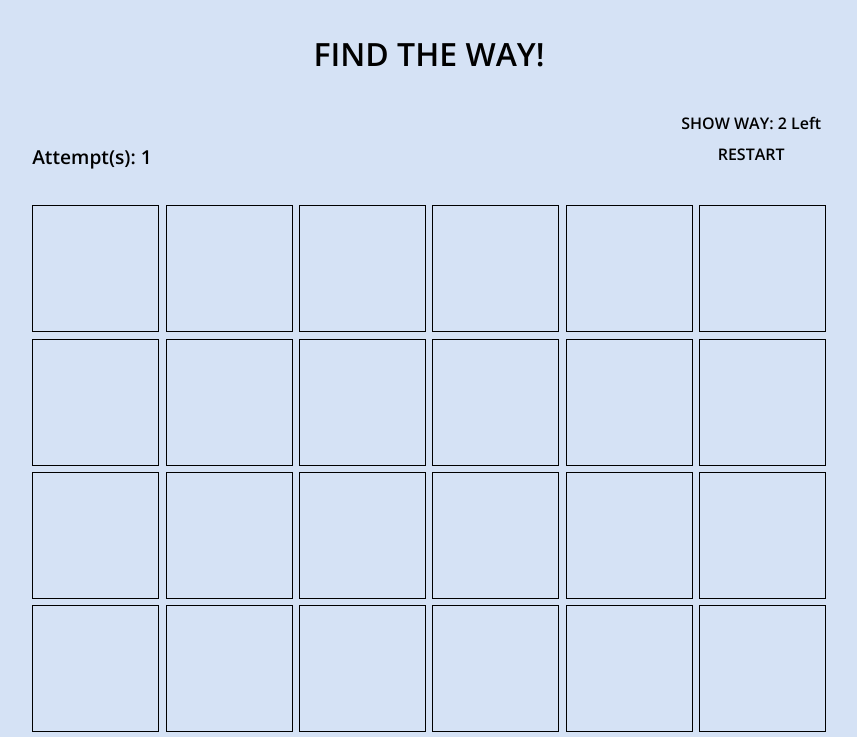
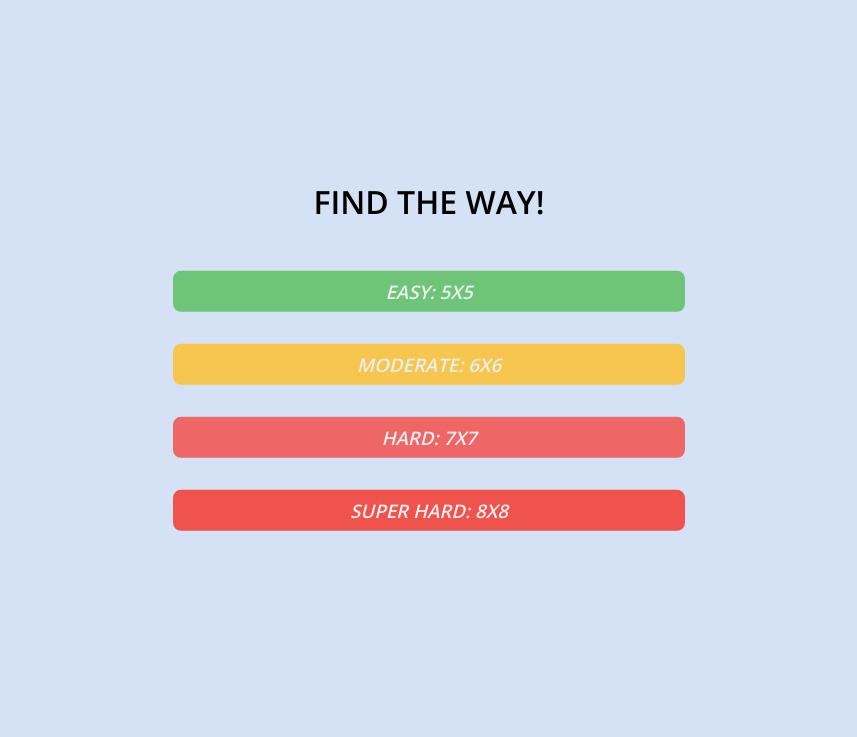
Before and after one commit to jeffoo713/find_the_way, a React app in the folder client/: page / in a window 1280 px wide. Shown: the top 737 px of the page, without its empty margins (211-1068 px from the left). Built offline with nearby package versions, Linux system fonts and the light colour scheme.

Commit message:
create LevelSelection and style it

```diff
--- a/client/src/App.tsx
+++ b/client/src/App.tsx
@@ -1,11 +1,12 @@
-import './app.scss';
+import styles from './app.module.scss';
 import Board from './components/Board/Board';
+import LevelSelection from './components/LevelSelection/LevelSelection';
 
 function App() {
   return (
-    <div className='app'>
-      <h1>FIND THE WAY!</h1>
-      <Board />
+    <div className={styles.app}>
+      <LevelSelection />
+      {/* <Board /> */}
     </div>
   );
 }
--- /dev/null
+++ b/client/src/app.module.scss
@@ -0,0 +1,47 @@
+* {
+  box-sizing: border-box;
+  padding: 0;
+  margin: 0;
+}
+
+body {
+  background-color: #d5e2f5;
+  font-family: 'Inconsolata', monospace;
+  font-family: 'Open Sans', sans-serif;
+}
+
+.app {
+  width: 100vw;
+  height: 100vh;
+  padding: 2rem;
+
+  // .level_select_item_group {
+  //   display: flex;
+  //   flex-direction: column;
+  //   align-items: center;
+  //   margin-top: 3rem;
+
+  //   .level_select_item {
+  //     display: flex;
+  //     flex-direction: column;
+  //     align-items: center;
+  //     margin-bottom: 1rem;
+  //     cursor: pointer;
+  //     padding: 0.5rem 1rem;
+  //     border-radius: 0.5rem;
+  //   }
+
+  //   .level_easy {
+  //     background-color: $easy_color;
+  //   }
+  //   .level_moderate {
+  //     background-color: $moderate_color;
+  //   }
+  //   .level_hard {
+  //     background-color: $hard_color;
+  //   }
+  //   .level_superhard {
+  //     background-color: $superhard_color;
+  //   }
+  // }
+}
--- a/client/src/app.scss
+++ /dev/null
@@ -1,18 +0,0 @@
-* {
-  box-sizing: border-box;
-  padding: 0;
-  margin: 0;
-}
-
-body {
-  background-color: #d5e2f5;
-  font-family: 'Inconsolata', monospace;
-  font-family: 'Open Sans', sans-serif;
-}
-
-.app {
-  display: flex;
-  flex-direction: column;
-  align-items: center;
-  padding: 2rem;
-}
--- /dev/null
+++ b/client/src/assets/_variables.scss
@@ -0,0 +1,4 @@
+$easy_color: rgba(68, 186, 68, 0.7);
+$moderate_color: rgba(248, 197, 70, 0.947);
+$hard_color: rgba(240, 96, 96, 0.952);
+$superhard_color: rgba(243, 69, 63, 0.916);
--- /dev/null
+++ b/client/src/components/LevelSelection/LevelSelection.tsx
@@ -0,0 +1,25 @@
+import styles from './levelSelection.module.scss';
+
+function LevelSelection() {
+  return (
+    <div className={styles.level_selection}>
+      <h1>FIND THE WAY!</h1>
+      <div className={styles.level_select_item_group}>
+        <div className={`${styles.level_select_item} ${styles.level_easy}`}>
+          <h3>EASY: 5X5</h3>
+        </div>
+        <div className={`${styles.level_select_item} ${styles.level_moderate}`}>
+          <h3>MODERATE: 6X6</h3>
+        </div>
+        <div className={`${styles.level_select_item} ${styles.level_hard}`}>
+          <h3>HARD: 7X7</h3>
+        </div>
+        <div className={`${styles.level_select_item} ${styles.level_superhard}`}>
+          <h3>SUPER HARD: 8X8</h3>
+        </div>
+      </div>
+    </div>
+  );
+}
+
+export default LevelSelection;
--- /dev/null
+++ b/client/src/components/LevelSelection/levelSelection.module.scss
@@ -0,0 +1,53 @@
+@import '../../assets/variables';
+
+.level_selection {
+  width: 50vw;
+  position: relative;
+  transform: translate(-50%, -60%);
+  left: 50%;
+  top: 50%;
+
+  > h1 {
+    text-align: center;
+    margin-bottom: 3rem;
+  }
+
+  .level_select_item_group {
+    display: flex;
+    flex-direction: column;
+    align-items: center;
+    gap: 1rem;
+
+    .level_select_item {
+      width: 80%;
+      min-width: fit-content;
+      display: flex;
+      flex-direction: column;
+      align-items: center;
+      margin-bottom: 1rem;
+      cursor: pointer;
+      padding: 0.5rem 1rem;
+      border-radius: 0.5rem;
+      color: #eee;
+      font-style: italic;
+
+      &:hover {
+        transform: scale(1.05);
+        transition: transform 0.4s ease-in-out;
+      }
+    }
+
+    .level_easy {
+      background-color: $easy_color;
+    }
+    .level_moderate {
+      background-color: $moderate_color;
+    }
+    .level_hard {
+      background-color: $hard_color;
+    }
+    .level_superhard {
+      background-color: $superhard_color;
+    }
+  }
+}
--- /dev/null
+++ b/client/src/types/declaration.d.ts
@@ -0,0 +1,4 @@
+declare module '*.scss' {
+  const content: Record<string, string>;
+  export default content;
+}
```
